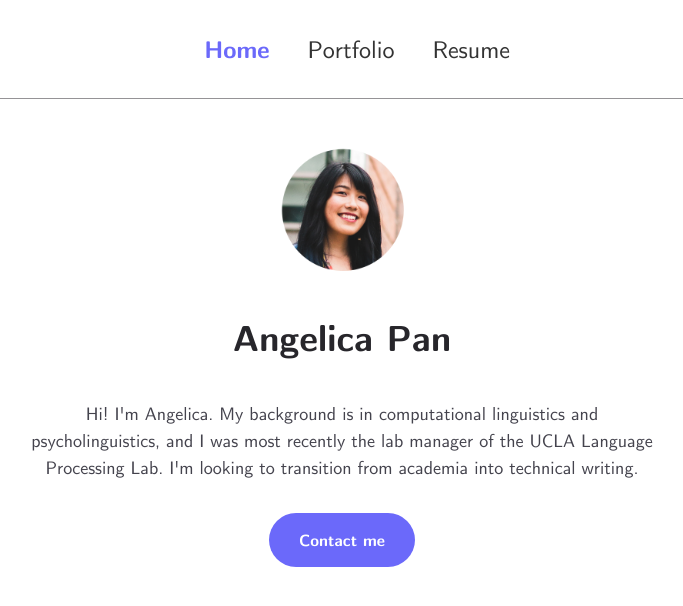
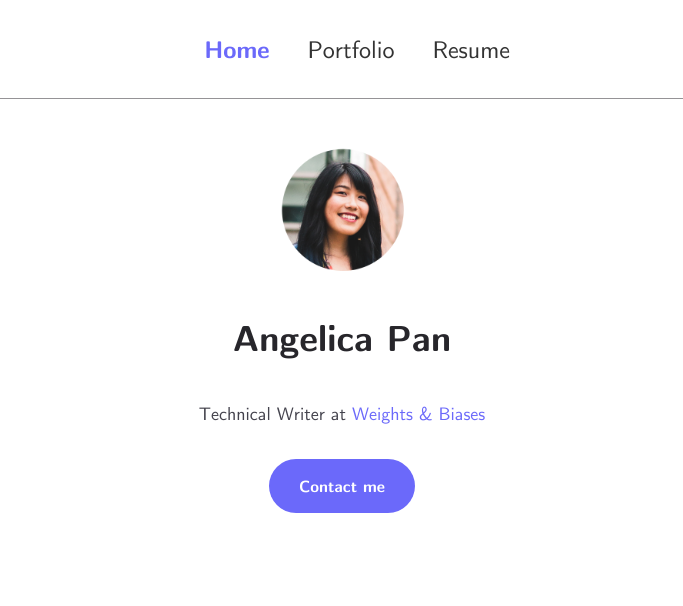
Before and after one commit to angelica-pan/angelica-pan.github.io, a Jekyll site: the page built from index.md, in a window 1280 px wide. Shown: the top 606 px of the page, without its empty margins (298-981 px from the left). Built offline with Jekyll 4.4.1, drawn with Linux system fonts in a browser that asks for light colours.

Commit message:
Update profile

```diff
--- a/_config.yml
+++ b/_config.yml
@@ -1,5 +1,5 @@
 title: Angelica Pan
-description: Aspiring technical writer.
+description: Technical Writer
 baseurl: "" # the subpath of your site, e.g. /blog
 url: "http://angelica-pan.com" # the base hostname & protocol for your site, e.g. http://example.com
 
@@ -7,8 +7,8 @@ url: "http://angelica-pan.com" # the base hostname & protocol for your site, e.g
 author:
   name: Angelica Pan
   image: '/assets/img/profile.png'
-  job: Aspiring Technical Writer
-  bio: Hi! I'm Angelica. My background is in computational linguistics and psycholinguistics, and I was most recently the lab manager of the UCLA Language Processing Lab. I'm looking to transition from academia into technical writing.
+  job: Technical Writer
+  bio: Technical Writer at <a href="https://wandb.ai/site" target="_blank">Weights & Biases</a>
   email: angelica.s.pan@gmail.com
 
 # Contact links
```
